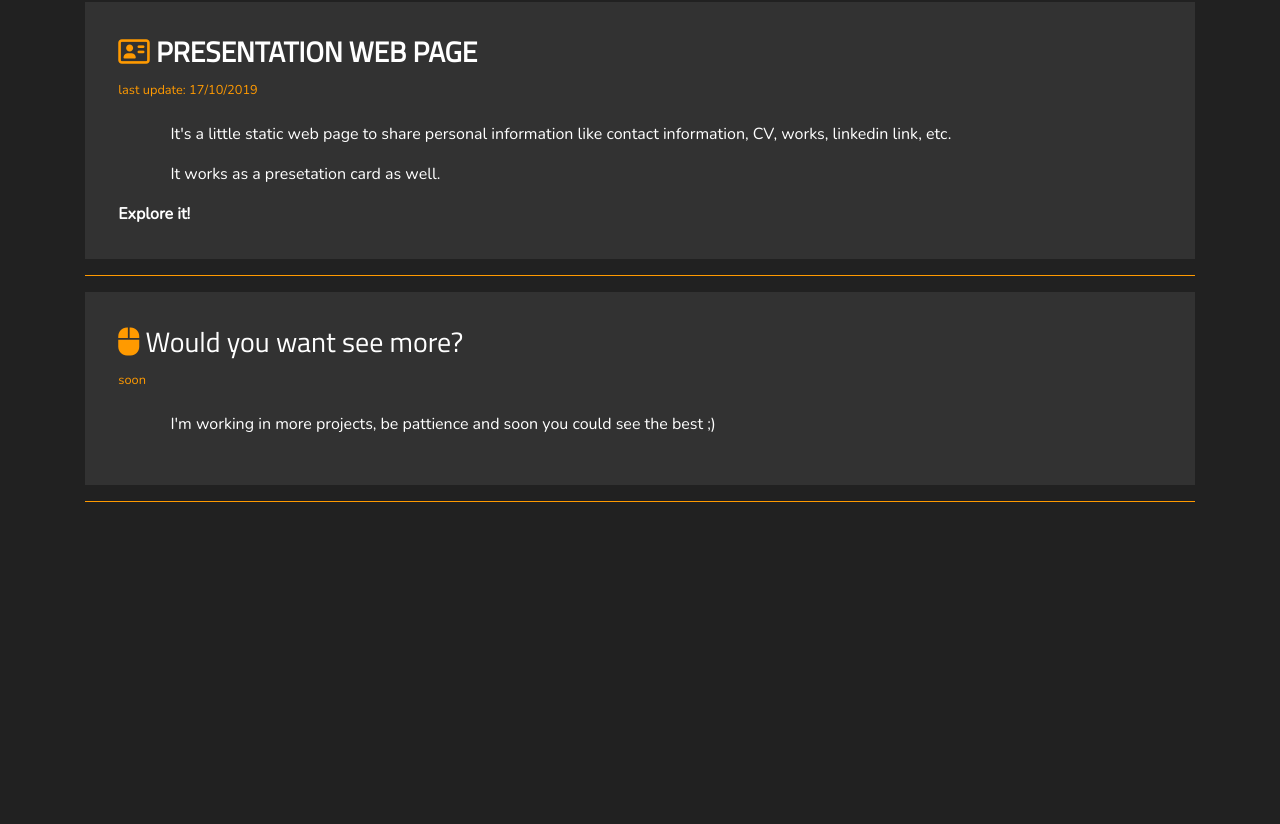
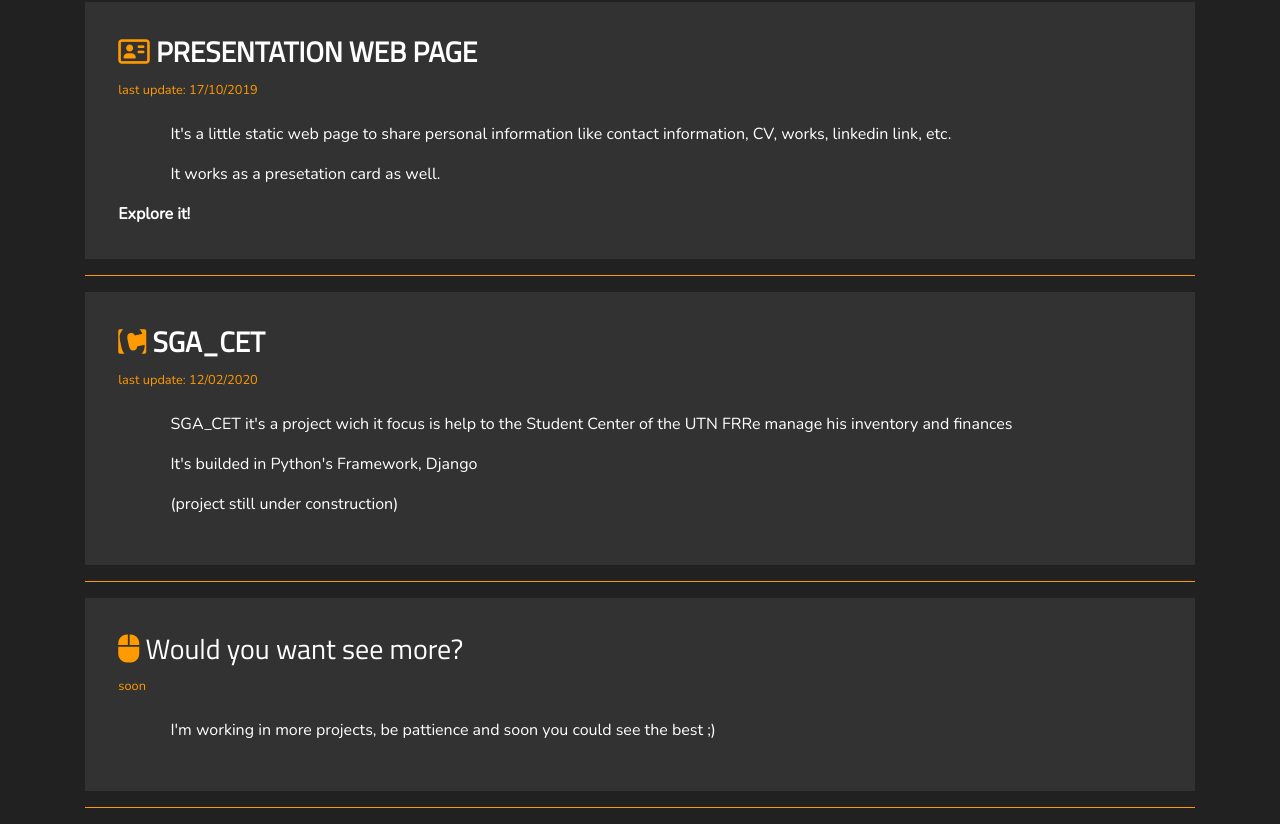
Before and after one commit to marceloagoston/marceloagoston.github.io, a plain HTML site: page index.html in a window 1280 px wide. Shown: the part 1329-2153 px from the top of the page. Before the commit the page ends 1847 px from the top, so only its background shows below. Drawn offline with nearby package versions, Linux system fonts and the light colour scheme.

Commit message:
SGA_CET section added

```diff
--- a/index.html
+++ b/index.html
@@ -85,6 +85,17 @@
 		</section>
 		<hr>
 		<section class="work pad2t">
+			<h3><a href="#" target="_blank"><i class="fab fa-contao icono"></i> SGA_CET</a></h3>
+			<small>last update: 12/02/2020</small>
+			<p class="pad2t">SGA_CET it's a project wich it focus is help to the Student Center of the UTN FRRe manage his inventory and finances</p>
+			<p>It's builded in Python's Framework, Django</p>
+			<p>(project still under construction)</p>
+			<ul>
+				<li><a href="#" target="_blank"></a></li>
+			</ul>
+		</section>
+		<hr>
+		<section class="work pad2t">
 			<h3><i class="fas fa-mouse icono"></i> Would you want see more?</h3>
 			<small>soon</small>
 			<p class="pad2t">I'm working in more projects, be pattience and soon you could see the best ;)</p>
```
